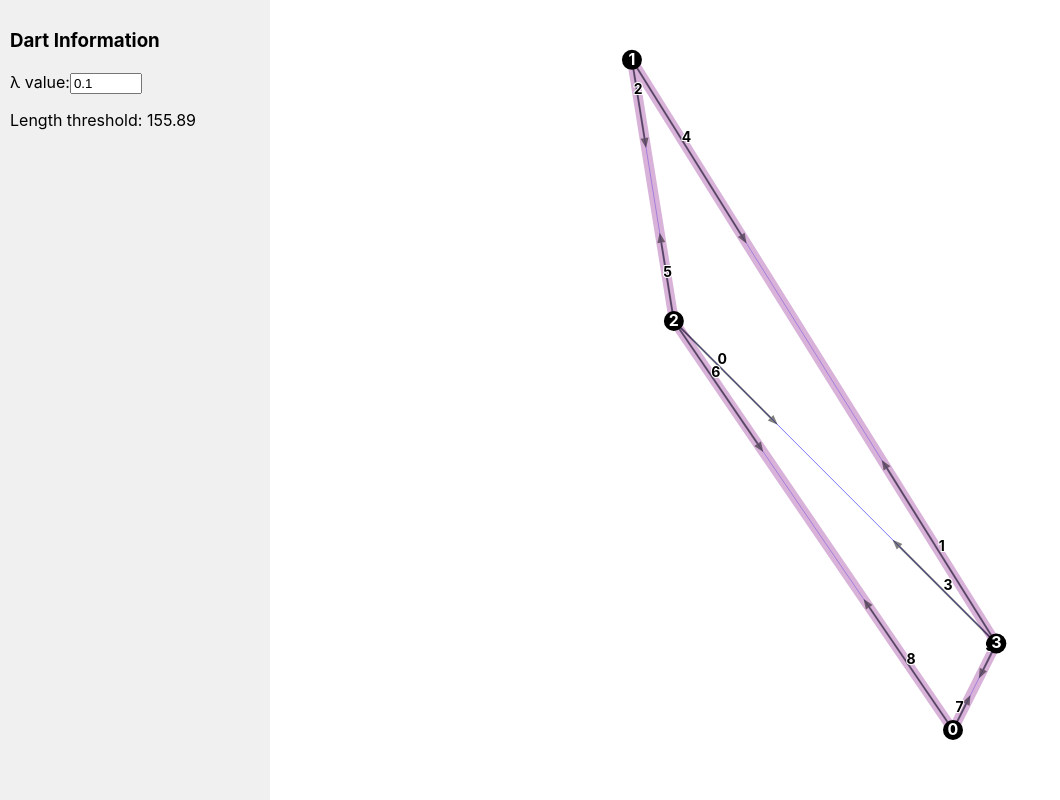
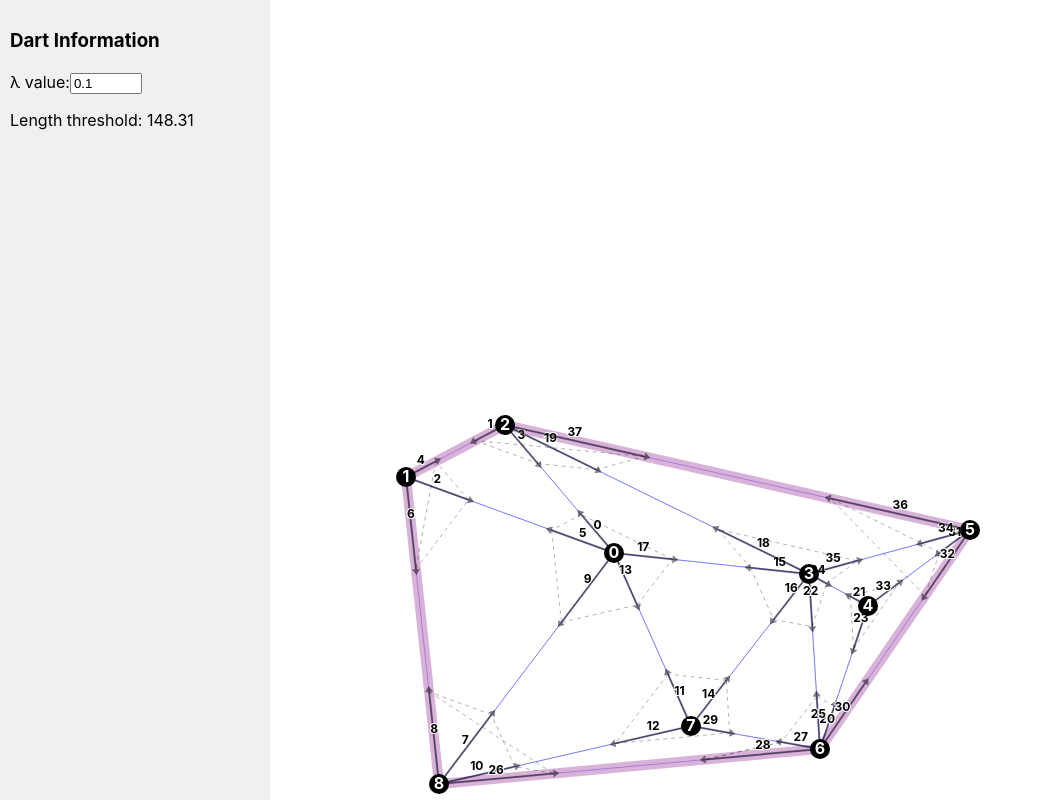
Before and after one commit to NolanDC/chi-shapes, a React (Create React App) app: page / in a window 1280 px wide. Shown: the whole page, without its empty margins (0-1060 px from the left). Built offline with nearby package versions, Linux system fonts and the light colour scheme.

Commit message:
before big refactor

```diff
--- a/src/ChiShapeVisualization.tsx
+++ b/src/ChiShapeVisualization.tsx
@@ -41,12 +41,14 @@ const ChiShapeVisualization: React.FC = () => {
       console.error("Error calculating Chi Shape:", error);
       setChiShapeData(null);
     }
+
+    console.log('points', points);
   }, [points, lambda]);
 
   useEffect(() => {
     if (hoveredDart && chiShapeData?.combinatorialMap) {
-      setHoveredTheta0(chiShapeData.combinatorialMap.theta0.get(hoveredDart) ?? null)
-      setHoveredTheta1(chiShapeData.combinatorialMap.theta1.get(hoveredDart) ?? null)
+      setHoveredTheta0(chiShapeData.combinatorialMap.t0(hoveredDart) ?? null)
+      setHoveredTheta1(chiShapeData.combinatorialMap.t1(hoveredDart) ?? null)
     } else {
       setHoveredTheta0(null)
       setHoveredTheta1(null)
@@ -57,9 +59,31 @@ const ChiShapeVisualization: React.FC = () => {
     const generateRandomPoints = () => {
       const width = window.innerWidth - INFO_COLUMN_WIDTH;
       const height = window.innerHeight;
-      return Array.from({ length: 4 }, () =>
+
+      // broken theta1s
+      const vectorArray = [
+        new Vector(344, 553),
+        new Vector(136, 477),
+        new Vector(235, 425),
+        new Vector(539, 574),
+        new Vector(598, 606),
+        new Vector(700, 530),
+        new Vector(550, 749),
+        new Vector(421, 726),
+        new Vector(169, 784)
+    ];
+    return vectorArray;
+
+      return [
+        new Vector(224 * 2, 323 * 2),
+        new Vector(164 * 2, 302 * 2),  // {x: 164, y: 302}
+        new Vector(216 * 2, 165 * 2),
+        new Vector(62 * 2, 407 * 2),
+        new Vector(273 * 2, 375 * 2)
+      ]
+      /*Array.from({ length: 4 }, () =>
         new Vector(Math.random() * width, Math.random() * height)
-      );
+      );*/
     };
 
     setPoints(generateRandomPoints());
@@ -105,11 +129,11 @@ const ChiShapeVisualization: React.FC = () => {
     const dart = combinatorialMap.darts[hoveredDart.index];
     if (!dart) return null;
 
-    const theta0 = combinatorialMap.theta0.get(dart);
-    const theta1 = combinatorialMap.theta1.get(dart);
+    const theta0 = combinatorialMap.t0(dart);
+    const theta1 = combinatorialMap.t1(dart);
     const isBoundary = combinatorialMap.isBoundaryEdge(dart, combinatorialMap.theta0.get(dart)!);
     const boundaryInfo = combinatorialMap.boundaryEdgeInfo(dart, combinatorialMap.theta0.get(dart)!)
-    const revealed = combinatorialMap.reveal(dart);
+    //const revealed = combinatorialMap.reveal(dart);
 
     return (
       <div>
@@ -119,8 +143,8 @@ const ChiShapeVisualization: React.FC = () => {
         <p>Boundary Edge: {isBoundary ? 'Yes' : 'No'}</p>
         <p>Boundary Info</p>
         <p>d1 {dart.index}: {boundaryInfo?.d1.index}, {boundaryInfo?.d1alt.index}</p>
-        <p>d2: {combinatorialMap.theta0.get(dart)?.index} {boundaryInfo?.d2.index}, {boundaryInfo?.d1alt.index}</p>
-        <p>Revealed Dart: {revealed.index}</p>
+        <p>d2: {combinatorialMap.theta0.get(dart)?.index} {boundaryInfo?.d2.index}, {boundaryInfo?.d2alt.index}</p>
+        <p>Revealed Dart: {/*revealed.index*/}</p>
       </div>
     );
   };
@@ -175,6 +199,21 @@ const ChiShapeVisualization: React.FC = () => {
         return null;
       }
 
+      const theta1Dart = chiShapeData.combinatorialMap.t1(dart);
+      let theta1End = null
+      try {
+        theta1End = theta1Dart ? new Vector(
+          points[theta1Dart.origin].x + (points[theta1Dart.next].x - points[theta1Dart.origin].x) * 0.3,
+          points[theta1Dart.origin].y + (points[theta1Dart.next].y - points[theta1Dart.origin].y) * 0.3
+        ) : null;
+      } catch (e) {
+        console.log(e)
+        console.log('theta1end', theta1End)
+        console.log('theta1dart', theta1Dart)
+        console.log('theta1dart start', points[theta1Dart.origin])
+        console.log('theta1dart end', points[theta1Dart.next])
+      }
+
 
       return (
         <DartView
@@ -182,6 +221,7 @@ const ChiShapeVisualization: React.FC = () => {
           dart={dart}
           start={start}
           end={end}
+          theta1End={theta1End}
           isHovered={hoveredDart === dart}
           highlight={hoveredTheta0 === dart ? 'green' : ((hoveredTheta1 === dart) ? 'blue' : '') }
           onMouseEnter={() => setHoveredDart(dart)}
--- a/src/CombinatorialMap.ts
+++ b/src/CombinatorialMap.ts
@@ -21,6 +21,7 @@ export class CombinatorialMap {
   }
 
   private buildFromTriangles(triangles: Uint32Array) {
+
     for (let i = 0; i < triangles.length; i += 3) {
       const face = i / 3;
       const [a, b, c] = [triangles[i], triangles[i + 1], triangles[i + 2]];
@@ -35,11 +36,15 @@ export class CombinatorialMap {
       this.setTheta0(d1, d4);
       this.setTheta0(d2, d5);
       this.setTheta0(d3, d6);
-
+      //console.log('-------------------')
+      //console.log('1 to 6')
       this.linkDarts(d1, d6);
+      //console.log('2 to 4')
       this.linkDarts(d2, d4);
+      //console.log('3 to 5')
       this.linkDarts(d3, d5);
     }
+    console.log('done rebuilding');
   }
 
   addDart(origin: number, face: number, next: number): Dart {
@@ -59,29 +64,73 @@ export class CombinatorialMap {
   }
 
   setTheta1(d1: Dart, d2: Dart) {
+    //console.log('setting theta1 for ', d1.index, ' to ', d2.index)
     this.theta1.set(d1, d2);
   }
 
   linkDarts(d1: Dart, d2: Dart) {
     if (!this.theta1.has(d1) && !this.theta1.has(d2)) {
+      console.log('completely new link from ', d1.index, ' to ', d2.index, ' and back')
       this.setTheta1(d1, d2);
       this.setTheta1(d2, d1);
     } else if (this.theta1.has(d1) && !this.theta1.has(d2)) {
-      const next = this.theta1.get(d1)!;
+      const next = this.t1(d1, false)!;
+      console.log('post inserting ', d2.index, ' between ', d1.index, ' and ', next.index)
       this.setTheta1(d1, d2);
       this.setTheta1(d2, next);
     } else if (!this.theta1.has(d1) && this.theta1.has(d2)) {
       let prev = d2;
-      while (this.theta1.get(prev) !== d2) {
-        prev = this.theta1.get(prev)!;
+
+      const seenDarts = new Set<Dart>();
+      let failed = false
+      //console.log('gonna loop');
+      // TODO: Infinite loop here!
+      while (this.t1(prev, false) !== d2) {
+        prev = this.t1(prev, false)!;
+        console.log('prev', prev);
+
+        if (seenDarts.has(prev)) {
+          console.error('Infinite loop detected in theta1 traversal');
+          console.log('dart to attach:', d1);
+          console.log('Target dart (d2):', d2);
+          console.log('prev dart:', prev);
+
+          console.log('Theta1 map:', this.theta1);
+          console.log('All darts:', this.darts);
+          console.log('Seen darts:', Array.from(seenDarts));
+          failed = true
+          break;
+        }
+
+        seenDarts.add(prev);
       }
-      this.setTheta1(prev, d1);
-      this.setTheta1(d1, d2);
+     // console.log('done looping');
+
+      //prev {index: 18, origin: 14, face: 3, next: 13}
+      //prev {index: 16, origin: 14, face: 3, next: 9}
+      console.log('prev inserting ', d1.index, ' between ', prev.index, ' and ', d2.index)
+
+      if (!failed) {
+        this.setTheta1(prev, d1);
+        this.setTheta1(d1, d2);
+      }
+
     } else {
-      const next1 = this.theta1.get(d1)!;
-      const next2 = this.theta1.get(d2)!;
-      this.setTheta1(d1, next1);
-      this.setTheta1(d2, next2);
+
+      // TODO: Figure this out, what exactly is happening here?
+      // Seems like this is kind of like a "correction" as two existing darts are encountered in a new triangle.  Previously
+      // d1 would be pointing to it's clockwise counterpart, and this corrects it since with the addition of the new
+      // dart d2, it's no longer clockwise. There's no need to change d2's theta1 since it's already set properly to d1
+      console.log('doing something to  ', d1.index, ' and ', d2.index, ' not sure what tho')
+      const next1 = this.t1(d1, false)!;
+      console.log('theta1 of ', d1.index, 'is ', next1.index)
+
+
+      const next2 = this.t1(d2, false)!;
+      console.log('theta1 of d2', d2.index, 'is ', next2.index)
+      this.setTheta1(d1, d2)
+      //this.setTheta1(d1, next1);
+      //this.setTheta1(d2, next2);
     }
   }
 
@@ -97,8 +146,8 @@ export class CombinatorialMap {
     return {
       d1: composition(d1),
       d2: composition(d2),
-      d1alt: theta0(theta1(theta0(theta1(theta0(theta1(d1)))))),
-      d2alt: theta0(theta1(theta0(theta1(theta0(theta1(d2))))))
+      d1alt: theta1(theta0(theta1(theta0(theta1(theta0(d1)))))),
+      d2alt: theta1(theta0(theta1(theta0(theta1(theta0(d2))))))
     }
   }
 
@@ -106,50 +155,40 @@ export class CombinatorialMap {
     if (!d1 || !d2 || d1.removed || d2.removed) return false
 
     const compose = (f: (x: Dart) => Dart, g: (x: Dart) => Dart) => (x: Dart) => f(g(x));
-    const theta0 = (x: Dart) => this.theta0.get(x) ?? x;
-    const theta1 = (x: Dart) => this.theta1.get(x) ?? x;
+    const theta0 = (x: Dart) => this.t0(x) ?? x;
+    const theta1 = (x: Dart) => this.t1(x) ?? x;
 
     const composition = compose(theta1, compose(theta0, compose(theta1, compose(theta0, compose(theta1, theta0)))));
 
-    return !(theta0(theta1(theta0(theta1(theta0(theta1(d1)))))) === d1 && theta0(theta1(theta0(theta1(theta0(theta1(d2)))))) === d2);
+    return !(theta1(theta0(theta1(theta0(theta1(theta0(d1)))))) === d1 && theta1(theta0(theta1(theta0(theta1(theta0(d2)))))) === d2);
   }
 
-  t1(d: Dart): Dart {
+  t1(d: Dart, r: boolean = true): Dart {
     let result = this.theta1.get(d);
-    while (result && result.removed) {
-      result = this.theta1.get(result);
+
+    if (r) {
+      while (result && result.removed) {
+        result = this.theta1.get(result);
+      }
     }
+
+
     return result ?? d;
   }
 
   t0(d: Dart): Dart {
     let result = this.theta0.get(d);
-    while (result && result.removed) {
-      result = this.theta0.get(result);
-    }
+
     return result ?? d;
   }
 
   reveal(d: Dart): Dart {
-    const theta0 = (x: Dart) => {
-      let result = this.theta0.get(x);
-      while (result && result.removed) {
-        result = this.theta0.get(result);
-      }
-      return result ?? x;
-    };
-    const theta1 = (x: Dart) => {
-      let result = this.theta1.get(x);
-      while (result && result.removed) {
-        result = this.theta1.get(result);
-      }
-      return result ?? x;
-    };
+    //console.log('theta1', this.theta1)
 
-    if (theta0(theta1(theta0(theta1(theta0(theta1(d)))))) === d) {
-      return theta1(d);
+    if (this.t0(this.t1(this.t0(this.t1(this.t0(this.t1(d)))))) === d) {
+      return this.t1(d);
     } else {
-      return theta0(theta1(theta0(theta1(theta0(d)))));
+      return this.t0(this.t1(this.t0(this.t1(this.t0(d)))));
     }
   }
 
@@ -162,7 +201,7 @@ export class CombinatorialMap {
       if (this.isBoundaryEdge(current, this.theta0.get(current)!)) {
         return true;
       }
-      current = this.theta1.get(this.theta1.get(current)!)!;
+      current = this.t1(this.t1(current)!)!;
     } while (current !== dart);
 
     return false;
@@ -182,12 +221,10 @@ export class CombinatorialMap {
     const r1 = this.reveal(d1);
     const r2 = this.reveal(d2);
 
-    console.log('setting theta1 for ', this.theta0.get(d1)!.index, r2)
-    console.log('setting theta1 for ', this.theta1.get(d2)!.index, r1)
-
     // Do we need this? It seems wrong...
     //this.setTheta1(this.theta1.get(d1)!, r2);
     //this.setTheta1(this.theta1.get(d2)!, r1);
+    /*
     if (this.theta1.get(r1) === d1) {
       console.log('filling hole')
       this.theta1.set(r1, this.theta1.get(d1)!)
@@ -196,11 +233,12 @@ export class CombinatorialMap {
       console.log('filling hole')
       this.theta1.set(r2, this.theta1.get(d2  )!)
     }
+      */
 
-    this.theta0.delete(d1);
-    this.theta0.delete(d2);
-    this.theta1.delete(d1);
-    this.theta1.delete(d2);
+    //this.theta0.delete(d1);
+    //this.theta0.delete(d2);
+    //this.theta1.delete(d1);
+    //this.theta1.delete(d2);
 
     d1.removed = true;
     d2.removed = true;
--- a/src/DartView.tsx
+++ b/src/DartView.tsx
@@ -6,13 +6,23 @@ interface DartViewProps {
   dart: CombinatorialMap['darts'][number];
   start: Vector;
   end: Vector;
+  theta1End: Vector | null;
   isHovered: boolean;
   highlight: string;
   onMouseEnter: () => void;
   onMouseLeave: () => void;
 }
 
-export const DartView: React.FC<DartViewProps> = ({ dart, start, end, isHovered, highlight, onMouseEnter, onMouseLeave }) => {
+export const DartView: React.FC<DartViewProps> = ({
+  dart,
+  start,
+  end,
+  theta1End,
+  isHovered,
+  highlight,
+  onMouseEnter,
+  onMouseLeave
+}) => {
   const dx = end.x - start.x;
   const dy = end.y - start.y;
   const angle = Math.atan2(dy, dx) * 180 / Math.PI;
@@ -23,12 +33,28 @@ export const DartView: React.FC<DartViewProps> = ({ dart, start, end, isHovered,
   const midX = start.x + dx * 0.15;
   const midY = start.y + dy * 0.15;
 
-  let stroke = 'rgba(0, 0, 0, 0.5)'
+  let stroke = 'rgba(0, 0, 0, 0.5)';
   if (isHovered) {
-    stroke = 'rgba(255, 0, 0, 0.8)'
+    stroke = 'rgba(255, 0, 0, 0.8)';
   } else if (highlight) {
-    stroke = highlight
+    stroke = highlight;
   }
+
+  const renderTheta1Line = () => {
+    if (!theta1End || dart.removed) return null;
+
+    return (
+      <line
+        x1={dartEndX}
+        y1={dartEndY}
+        x2={theta1End.x}
+        y2={theta1End.y}
+        stroke={isHovered ? "rgba(255, 0, 0, 0.8)" : "rgba(0, 0, 0, 0.3)"}
+        strokeWidth={isHovered ? 2 : 1}
+        strokeDasharray="4 4"
+      />
+    );
+  };
 
   return (
     <g onMouseEnter={onMouseEnter} onMouseLeave={onMouseLeave}>
@@ -38,11 +64,10 @@ export const DartView: React.FC<DartViewProps> = ({ dart, start, end, isHovered,
         x2={dartEndX}
         y2={dartEndY}
         stroke={stroke}
-        strokeWidth={(isHovered || highlight != '') ? "14" : "2"}
-
+        strokeWidth={(isHovered || highlight !== '') ? "4" : "2"}
       />
       <polygon
-        points={(isHovered || highlight != '') ? "0,-12 16,0 0,12" : "0,-4 10,0 0,4"}
+        points={(isHovered || highlight !== '') ? "0,-6 8,0 0,6" : "0,-4 6,0 0,4"}
         fill={stroke}
         transform={`translate(${dartEndX},${dartEndY}) rotate(${angle})`}
       />
@@ -55,80 +80,16 @@ export const DartView: React.FC<DartViewProps> = ({ dart, start, end, isHovered,
         stroke="white"
         strokeWidth="2"
         paintOrder="stroke"
-        fontSize="14"
+        fontSize="12"
         fontWeight="bold"
       >
         {dart.index}{dart.removed ? 'r' : ''}
       </text>
+      {renderTheta1Line()}
     </g>
   );
 };
 
-interface VertexProps {
-  point: Vector;
-  index: number;
-}
+// ... (Vertex, Line, and Triangle components remain the same)
 
-export const Vertex: React.FC<VertexProps> = ({ point, index }) => {
-  return (
-    <g>
-      <circle
-        cx={point.x}
-        cy={point.y}
-        r={10}
-        fill="black"
-      />
-      <text
-        x={point.x}
-        y={point.y}
-        textAnchor="middle"
-        dy="0.3em"
-        fill="white"
-        stroke="black"
-        strokeWidth="1"
-        paintOrder="stroke"
-        fontSize="16"
-        fontWeight="bold"
-      >
-        {index}
-      </text>
-    </g>
-  );
-};
-
-interface LineProps {
-  start: Vector;
-  end: Vector;
-  stroke: string;
-  strokeWidth: number;
-}
-
-export const Line: React.FC<LineProps> = ({ start, end, stroke, strokeWidth }) => {
-  return (
-    <line
-      x1={start.x}
-      y1={start.y}
-      x2={end.x}
-      y2={end.y}
-      stroke={stroke}
-      strokeWidth={strokeWidth}
-    />
-  );
-};
-
-interface TriangleProps {
-  points: [Vector, Vector, Vector];
-  stroke: string;
-  strokeWidth: number;
-}
-
-export const Triangle: React.FC<TriangleProps> = ({ points, stroke, strokeWidth }) => {
-  return (
-    <polygon
-      points={points.map(p => `${p.x},${p.y}`).join(' ')}
-      fill="none"
-      stroke={stroke}
-      strokeWidth={strokeWidth}
-    />
-  );
-};
+// We can remove the ArrowMarker as it's no longer needed
--- a/src/chiShape.ts
+++ b/src/chiShape.ts
@@ -97,7 +97,7 @@ export function calculateChiShape(points: Vector[], lambda: number): ChiShapeRes
 
   const chiShape = new Set(edgeArray.map(e => `${e.a}-${e.b}`));
   const removedEdges: Edge[] = [];
-
+  /*
   for (let i = 0; i < edgeArray.length; i++) {
     const { a, b, length } = edgeArray[i];
     const d1 = map.dartMap.get(`${a}-${b}`);
@@ -137,6 +137,7 @@ export function calculateChiShape(points: Vector[], lambda: number): ChiShapeRes
       }
     }
   }
+    */
 
   const delaunayTriangles: [number, number, number][] = [];
   for (let i = 0; i < delaunay.triangles.length; i += 3) {
```
